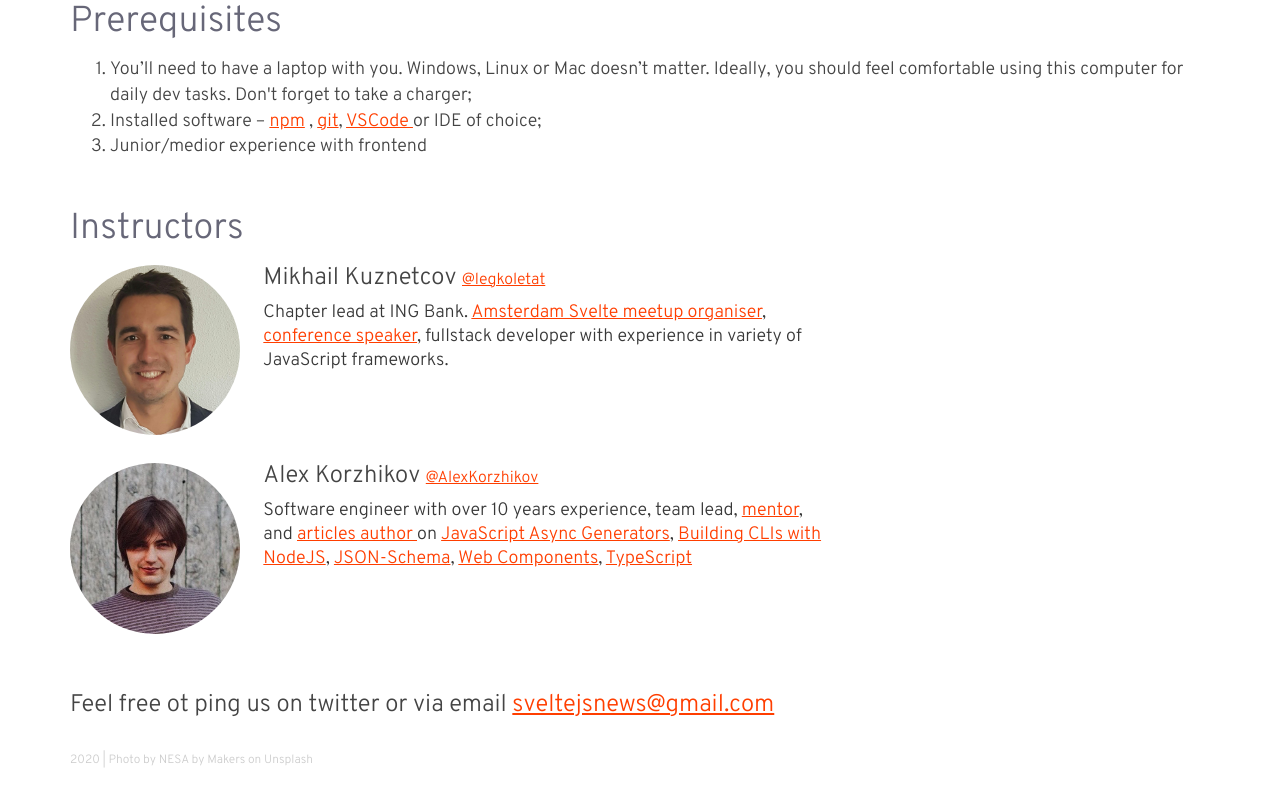
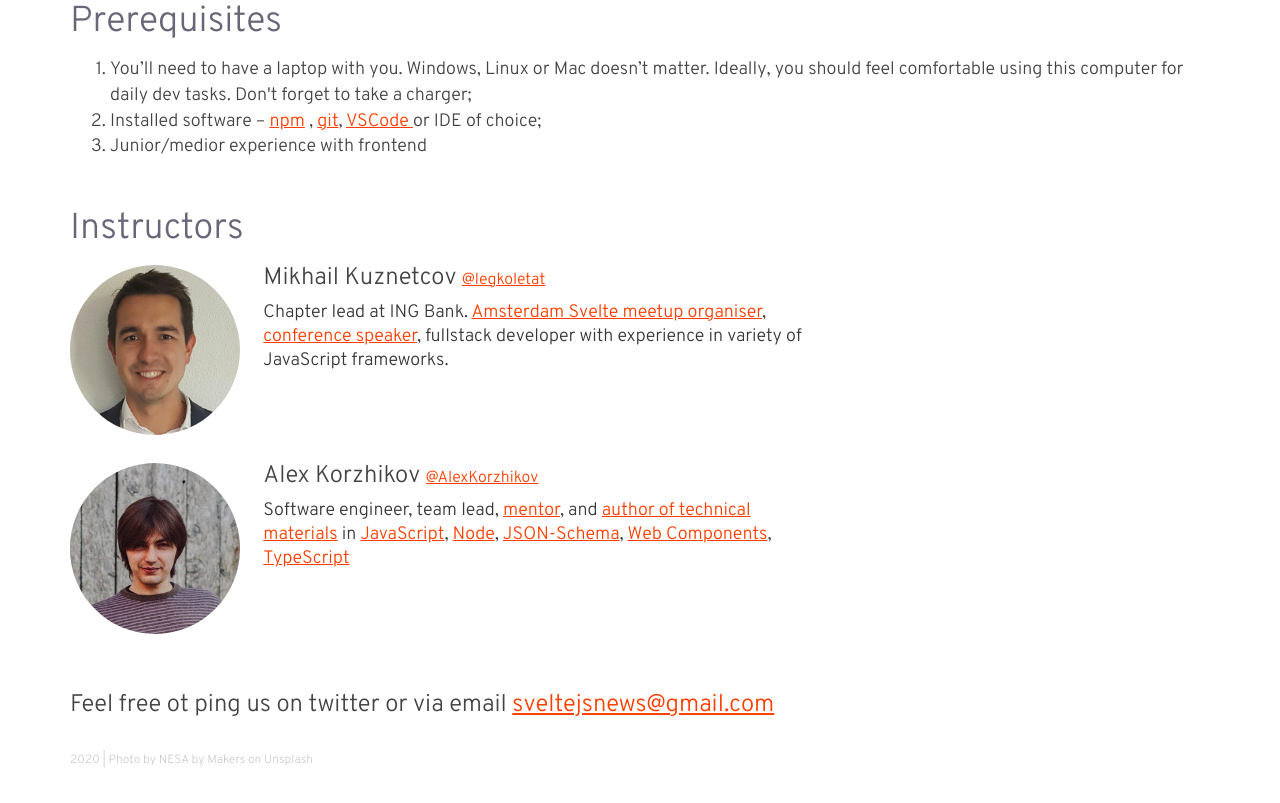
Before and after one commit to korzio/svelte-workshop, a plain HTML site: page index.html in a window 1280 px wide. Shown: the part 1917-2720 px from the top of the page. Drawn offline with Linux system fonts and the light colour scheme; some icons are missing.

Commit message:
fix code review

```diff
--- a/index.html
+++ b/index.html
@@ -7,7 +7,7 @@
     <link rel="icon" href="/favicon.ico">
     <link rel="apple-touch-icon-precomposed" href="/favicon.ico">
     <title>Build frontend app with Svelte - workshop on PWA, SvelteJS</title>
-    <!-- Latest compiled and minified CSS -->
+
     <link rel="stylesheet" href="./static/bootstrap-v3.css">
     <script src="./static/jquery.min.js"></script>
     <script src="./static/bootstrap.min.js" integrity="sha384-Tc5IQib027qvyjSMfHjOMaLkfuWVxZxUPnCJA7l2mCWNIpG9mGCD8wGNIcPD7Txa"
@@ -25,7 +25,7 @@
                     <div class="col-xs-12 col-sm-12 col-md-12 col-lg-12">
                         <a class="logo" href="/">
                             <img class="main-svg" src="https://svelte.dev/svelte-logo.svg">
-                            Build full featured frontend App
+                            Build Full Featured Frontend App
                             <br> with Svelte & Sapper
                             <small>
                                 workshop
@@ -174,10 +174,10 @@
                 <div class="col-md-6">
                     <h3>Alex Korzhikov <a style="font-size: 16px;" href="https://twitter.com/AlexKorzhikov">@AlexKorzhikov</a></h3>
                     <p>
-                        Software engineer with over 10 years experience, team lead,
-                        <a href="https://github.com/korzio/modern_javascript_frameworks" title="Modern JavaScript Frameworks Course" target="_blank">mentor</a>, and <a href="https://medium.com/@korzio">articles author </a> on
-                        <a href="https://medium.com/better-programming/why-would-you-use-async-generators-eabbd24c7ae6" title="Why Should You Use Async Generators?" target="_blank">JavaScript Async Generators</a>,
-                        <a href="https://codeburst.io/a-modern-way-to-build-a-cli-with-oclif-in-node-b7bb0df86623" title="A Modern Way To Build a CLI with oclif in Node" target="_blank">Building CLIs with NodeJS</a>,
+                        Software engineer, team lead,
+                        <a href="https://github.com/korzio/modern_javascript_frameworks" title="Modern JavaScript Frameworks Course" target="_blank">mentor</a>, and <a href="https://medium.com/@korzio">author of technical materials</a> in
+                        <a href="https://medium.com/better-programming/why-would-you-use-async-generators-eabbd24c7ae6" title="Why Should You Use Async Generators?" target="_blank">JavaScript</a>,
+                        <a href="https://codeburst.io/a-modern-way-to-build-a-cli-with-oclif-in-node-b7bb0df86623" title="A Modern Way To Build a CLI with oclif in Node" target="_blank">Node</a>,
                         <a href="https://github.com/korzio/djv" title="Dynamic JSON Schema Validator" target="_blank">JSON-Schema</a>,
                         <a href="https://itnext.io/introduction-to-web-components-part-i-custom-elements-4de6713cef9d" title="Introduction to Web Components" target="_blank">Web Components</a>,
                         <a href="https://cli-in-ts.dev/" title="CLI in TypeScript Workshop" target="_blank">TypeScript</a>
```
